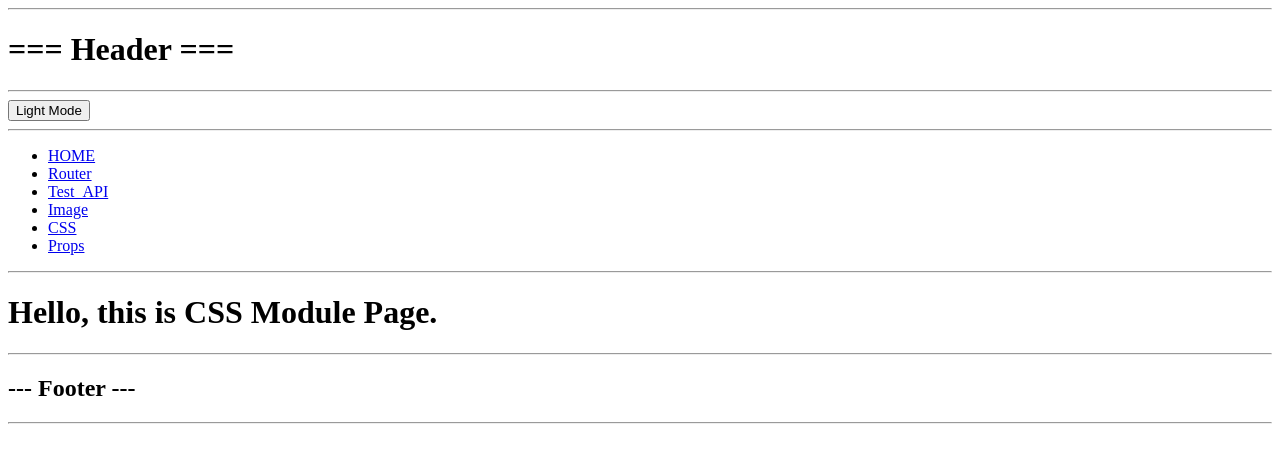
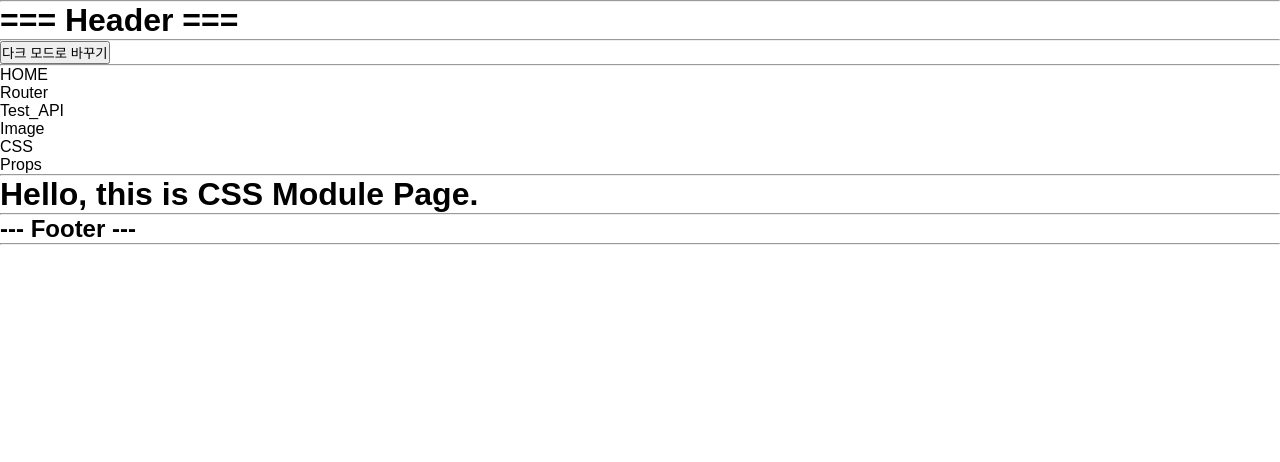
Before and after one commit to 202030138SanghyunChoi/app-project, a Next.js app: page /css/modulecss in a window 1280 px wide. Shown: the top 462 px of the page. Built offline with nearby package versions, Linux system fonts and the light colour scheme.

Commit message:
12주차 내용

```diff
--- a/src/app/globals.css
+++ b/src/app/globals.css
@@ -24,6 +24,23 @@ body {
   -moz-osx-font-smoothing: grayscale;
 }
 
+body.light {
+  background-color: white;
+  color: black;
+}
+
+body.light a {
+  color: black;
+}
+
+body.dark {
+  background-color: black;
+  color: white;
+}
+body.dark a {
+  color: white;
+}
+
 * {
   box-sizing: border-box;
   padding: 0;
--- a/src/app/layout.js
+++ b/src/app/layout.js
@@ -3,6 +3,7 @@ import RootFooter from "../components/RootFooter";
 import NavBar from "../components/NavBar";
 import ThemeToggleButton from "@/components/ThemeToggleButton";
 import { ThemeProvider } from "@/contexts/ThemeContext";
+import './globals.css';
 
 export const metadata = {
   title: "Next.js Page",
--- a/src/components/ThemeToggleButton.jsx
+++ b/src/components/ThemeToggleButton.jsx
@@ -4,11 +4,12 @@ import { useContext } from "react";
 import ThemeContext from "@/contexts/ThemeContext";
 
 const ThemeToggleButton = () => {
+  // 컨텍스트 전역 변수 사용
   const { theme, toggleTheme } = useContext(ThemeContext);
 
   return (
     <button onClick={toggleTheme}>
-      {theme === "light" ? "Dark Mode" : "Light Mode"}
+      {theme === "light" ? "다크 모드로 바꾸기" : "라이트 모드로 바꾸기"}
     </button>
   );
 };
--- a/src/contexts/ThemeContext.jsx
+++ b/src/contexts/ThemeContext.jsx
@@ -5,18 +5,22 @@ import { createContext, useEffect, useState } from "react";
 const ThemeContext = createContext();
 
 export const ThemeProvider = ({ children }) => {
+  // 테마 변수
   const [theme, setTheme] = useState("light");
 
+  // 테마 변경 함수
   const toggleTheme = () => {
     setTheme((prevTheme) => (prevTheme === "light" ? "dark" : "light"));
   };
 
+  // 테마 변경 시 body class name 변경
   useEffect(() => {
     document.body.className = theme;
   }, [theme]);
 
+  // 컨텍스트의 Provider 에 theme 와 toggleTheme 전역으로 전송
   return (
-    <ThemeContext.Provider value={({ theme }, { toggleTheme })}>
+    <ThemeContext.Provider value={ {theme, toggleTheme } }>
       {children}
     </ThemeContext.Provider>
   );
--- a/src/styles/global.css
+++ /dev/null
@@ -1,16 +0,0 @@
-body.light {
-  background-color: white;
-  color: black;
-}
-
-body.light a {
-  color: black;
-}
-
-body.dark {
-  background-color: black;
-  color: white;
-}
-body.dark a {
-  color: white;
-}
```
Also changed, not shown: 1 other file (tests, documents, lock files or other folders).
